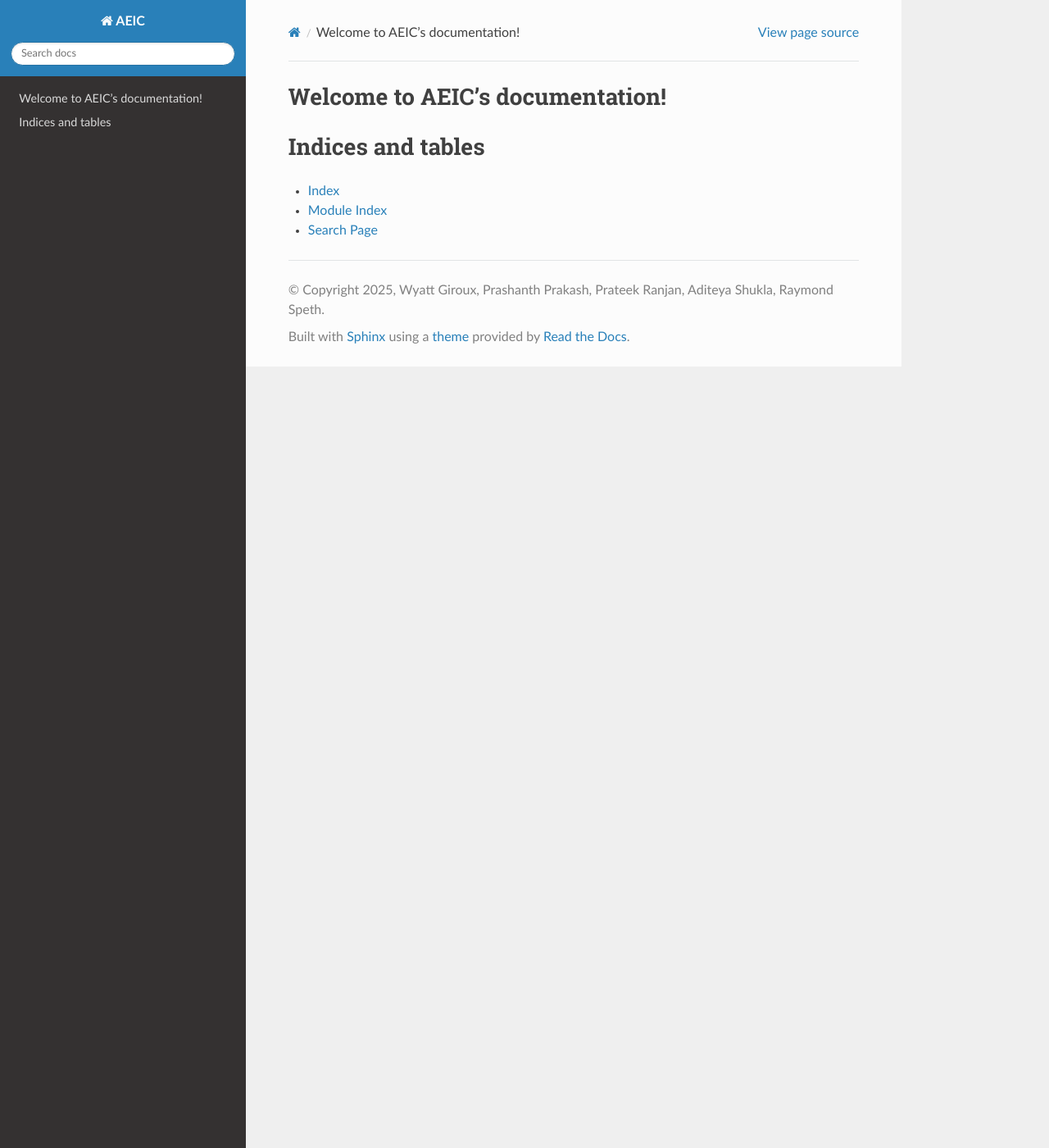
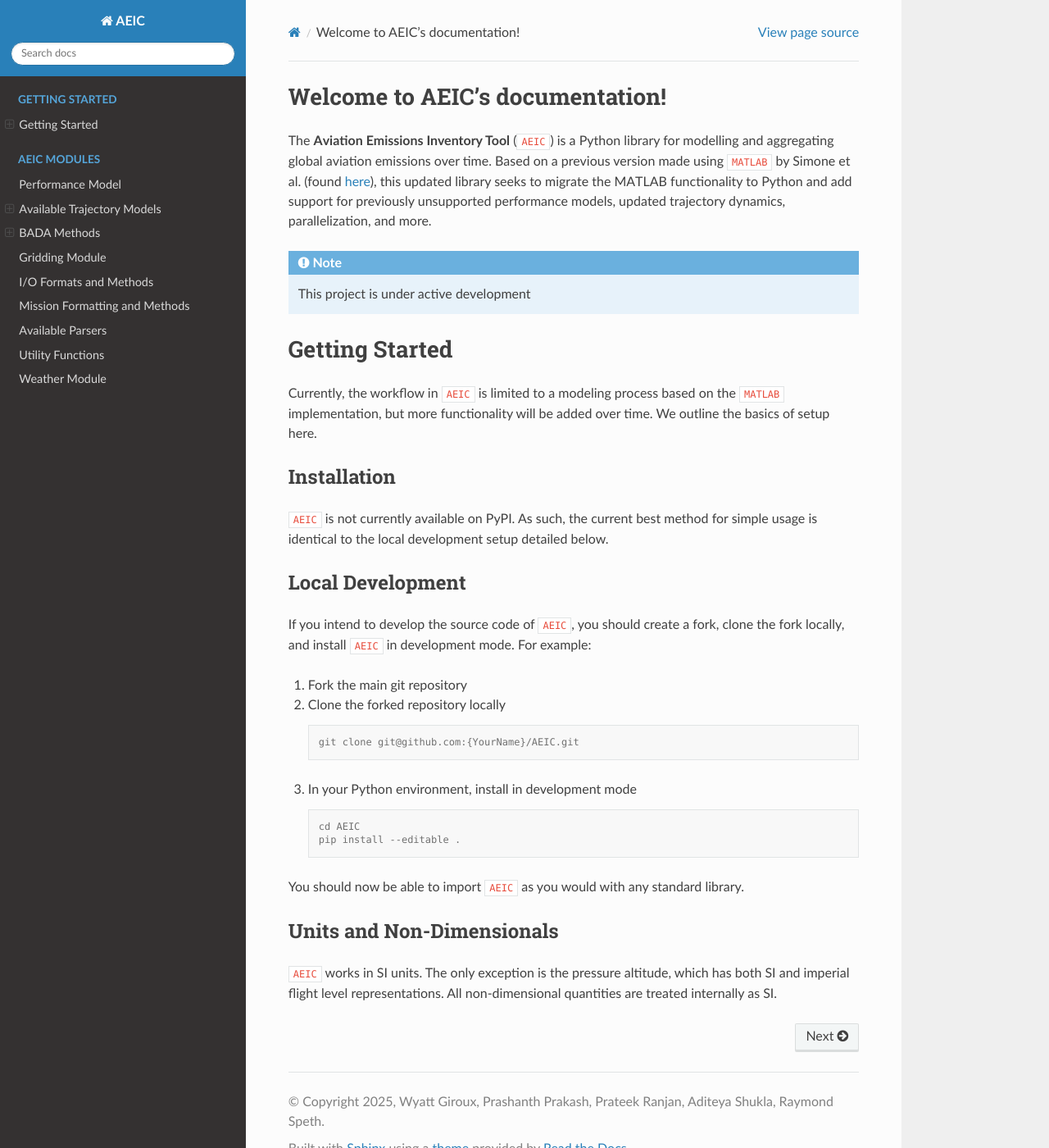
Before and after one commit to ian-ross/AEIC, a Sphinx documentation site: the page built from docs/index.rst, in a window 1280 px wide and 1400 px high. Shown: the whole window at 82% size. Built offline with Sphinx 7.4.7 and the Read the Docs theme 3.1.0, drawn with Linux system fonts in a browser that asks for light colours.

```diff
--- a/docs/conf.py
+++ b/docs/conf.py
@@ -36,3 +36,7 @@ coverage_skip_undoc_in_source = False  # Include items without docstrings in the
 
 html_theme = 'sphinx_rtd_theme'
 html_static_path = ['_static']
+html_theme_options = {
+    "collapse_navigation": False,
+    "navigation_depth": 4,
+}
--- /dev/null
+++ b/docs/data/IO/io_formats.rst
@@ -0,0 +1,2 @@
+I/O Formats and Methods
+=======================
--- a/docs/index.rst
+++ b/docs/index.rst
@@ -6,15 +6,36 @@
 Welcome to AEIC's documentation!
 ================================
 
+The **Aviation Emissions Inventory Tool** (``AEIC``) is a Python library for modelling and aggregating global aviation emissions over time.
+Based on a previous version made using ``MATLAB`` by Simone et al. (found `here <https://zenodo.org/records/6461767>`_), this updated
+library seeks to migrate the MATLAB functionality to Python and add support for previously unsupported performance models,
+updated trajectory dynamics, parallelization, and more.
+
+.. note::
+   This project is under active development
+
+.. include:: main_page.rst
+   :start-after: .. begin-getting-started
+   :end-before: .. end-getting-started
+
 .. toctree::
+   :hidden:
    :maxdepth: 2
-   :caption: Contents:
+   :caption: Getting Started
 
+   main_page
 
+.. toctree::
+   :hidden:
+   :maxdepth: 2
+   :caption: AEIC Modules
 
-Indices and tables
-==================
-
-* :ref:`genindex`
-* :ref:`modindex`
-* :ref:`search`
+   src/AEIC/performance_model
+   src/AEIC/trajectories/trajectories
+   src/BADA/bada
+   src/gridding/gridding
+   data/IO/io_formats
+   src/missions/mission
+   src/parsers/parsers
+   src/utils/utils
+   src/weather/weather
--- /dev/null
+++ b/docs/main_page.rst
@@ -0,0 +1,40 @@
+.. begin-getting-started
+
+Getting Started
+===============
+Currently, the workflow in ``AEIC`` is limited to a modeling process based on the ``MATLAB`` implementation, but more functionality will be
+added over time. We outline the basics of setup here.
+
+Installation
+------------
+``AEIC`` is not currently available on PyPI. As such, the current best method for simple usage is identical to the local development
+setup detailed below.
+
+Local Development
+-----------------
+If you intend to develop the source code of ``AEIC``, you should create a fork, clone the fork locally, and install ``AEIC`` in development
+mode. For example:
+
+1. Fork the main git repository
+
+2. Clone the forked repository locally
+
+   .. code-block:: console
+
+      git clone git@github.com:{YourName}/AEIC.git
+
+3. In your Python environment, install in development mode
+
+   .. code-block:: console
+
+      cd AEIC
+      pip install --editable .
+
+You should now be able to import ``AEIC`` as you would with any standard library.
+
+Units and Non-Dimensionals
+--------------------------
+``AEIC`` works in SI units. The only exception is the pressure altitude, which has both SI and imperial flight level representations. All
+non-dimensional quantities are treated internally as SI.
+
+.. end-getting-started
--- /dev/null
+++ b/docs/src/AEIC/performance_model.rst
@@ -0,0 +1,4 @@
+Performance Model
+=================
+
+testing
--- /dev/null
+++ b/docs/src/AEIC/trajectories/legacy_trajectory.rst
@@ -0,0 +1,2 @@
+Legacy ``MATLAB`` Trajectory
+============================
--- /dev/null
+++ b/docs/src/AEIC/trajectories/trajectories.rst
@@ -0,0 +1,8 @@
+Available Trajectory Models
+===========================
+
+.. toctree::
+   :hidden:
+   :maxdepth: 2
+
+   legacy_trajectory
--- /dev/null
+++ b/docs/src/gridding/gridding.rst
@@ -0,0 +1,2 @@
+Gridding Module
+===============
--- /dev/null
+++ b/docs/src/missions/mission.rst
@@ -0,0 +1,2 @@
+Mission Formatting and Methods
+==============================
--- /dev/null
+++ b/docs/src/parsers/parsers.rst
@@ -0,0 +1,2 @@
+Available Parsers
+=================
--- /dev/null
+++ b/docs/src/utils/utils.rst
@@ -0,0 +1,2 @@
+Utility Functions
+=================
--- /dev/null
+++ b/docs/src/weather/weather.rst
@@ -0,0 +1,2 @@
+Weather Module
+==============
```
Also changed, not shown: docs/src/BADA/bada.rst (added, +46 -0 lines), docs/_static/temp.txt (added), 1 other file.
